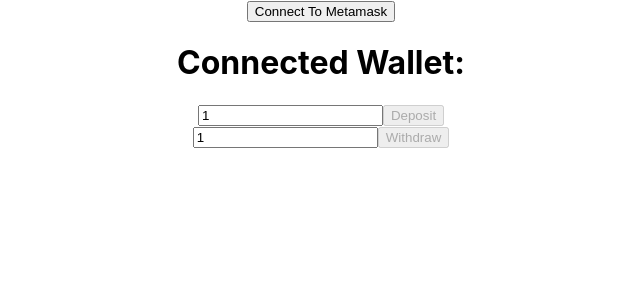
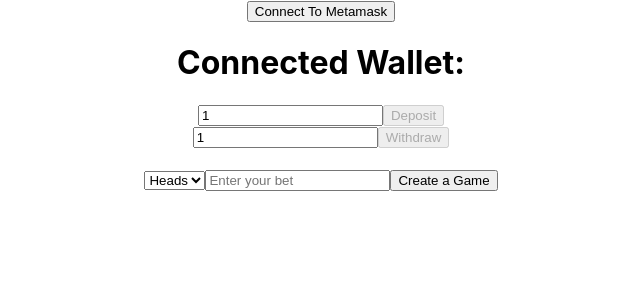
Before and after one commit to dinesh250-star/gamble1, a React (Create React App) app in the folder client/app/: page / in a window 1280 px wide. Shown: the top 300 px of the page, without its empty margins (319-959 px from the left). Built offline with nearby package versions, Linux system fonts and the light colour scheme; the HTML template or start-up script is replaced by a standard one.

Commit message:
adding balance module

```diff
--- a/client/app/src/App.js
+++ b/client/app/src/App.js
@@ -4,6 +4,8 @@
 import Login from "./Components/Login/Login";
 import Deposit from "./Components/Deposit/Deposit";
 import Withdraw from "./Components/Withdraw/Withdraw";
+import CreateMatch from "./Components/CoinGame/CreateMatch";
+import Balance from "./Components/Balance/Balance";
 
 function App() {
   return (
@@ -11,6 +13,8 @@
       <Login />
       <Deposit />
       <Withdraw />
+      <Balance />
+      <CreateMatch />
     </div>
   );
 }
--- /dev/null
+++ b/client/app/src/Components/Balance/Balance.js
@@ -0,0 +1,32 @@
+import Axios from "axios";
+import { useEffect, useState } from "react";
+import { useSelector } from "react-redux";
+
+const Balance = () => {
+  const [balance, setBalance] = useState("");
+  const deposit = useSelector((state) => state.db.depositCount);
+  const withdraw = useSelector((state) => state.db.withdrawCount);
+  const acc = useSelector((state) => state.db.userAcc);
+  const logIn = useSelector((state) => state.db.loggedIn);
+  useEffect(() => {
+    const balance = async () => {
+      Axios.get(`http://localhost:3001/balance/${acc}`).then((response) => {
+        setBalance(response.data[0]);
+      });
+    };
+    if (logIn) {
+      balance();
+    }
+  }, [acc, logIn, deposit, withdraw]);
+  //   const balances = async () => {
+  //     await Axios.get(`http://localhost:3001/balance/${acc}`).then((response) => {
+  //       console.log(response.data[0]);
+  //     });
+  //   };
+  return (
+    <div>
+      <h1>{balance}</h1>
+    </div>
+  );
+};
+export default Balance;
--- /dev/null
+++ b/client/app/src/Components/CoinGame/CreateMatch.js
@@ -0,0 +1,35 @@
+import { useState } from "react";
+
+const CreateMatch = () => {
+  const [coin, setCoin] = useState("Heads");
+  const [bet, setBet] = useState(0);
+
+  const submitHandler = (e) => {
+    e.preventDefault();
+  };
+  const coinValue = (e) => {
+    setCoin(e.target.value);
+  };
+  const amount = (e) => {
+    setBet(e.target.value);
+  };
+
+  return (
+    <div>
+      <form onSubmit={submitHandler}>
+        <select name="Coin" required onChange={coinValue}>
+          <option value="Heads">Heads</option>
+          <option value="Tails">Tails</option>
+        </select>
+        <input
+          type="number"
+          placeholder="Enter your bet"
+          required
+          onChange={amount}
+        ></input>
+        <button>Create a Game</button>
+      </form>
+    </div>
+  );
+};
+export default CreateMatch;
--- a/client/app/src/Components/Deposit/Deposit.js
+++ b/client/app/src/Components/Deposit/Deposit.js
@@ -1,14 +1,14 @@
 import { useState } from "react";
 import { ethers } from "ethers";
-import { useSelector } from "react-redux";
-//b
+import { useDispatch, useSelector } from "react-redux";
+import { dbActions } from "../../store/dbSlice";
 import axios from "axios";
 import Gamble from "../../artifacts/contracts/Gamble.sol/Gamble.json";
 import { Logger } from "ethers/lib/utils";
 const Deposit = () => {
   const acc = useSelector((state) => state.db.userAcc);
   const [matic, setMatic] = useState(1);
-
+  const dispatch = useDispatch();
   const [getUBalance, setGetUBalance] = useState(0);
   const logInState = useSelector((state) => state.db.loggedIn);
   const gambleAddress = useSelector((state) => state.db.address);
@@ -56,6 +56,8 @@
         console.log(transaction, receipt);
         updateDepositInDb();
         alert("Succesfully Deposited");
+        dispatch(dbActions.depositListener());
+        setMatic(1);
       } catch (error) {
         if (error.code === Logger.errors.TRANSACTION_REPLACED) {
           if (error.cancelled) {
@@ -70,6 +72,8 @@
             console.log(error.replacement, error.receipt);
             updateDepositInDb();
             alert("Successfully Deposited");
+            dispatch(dbActions.depositListener());
+            setMatic(1);
           }
         }
       }
--- a/client/app/src/Components/Withdraw/Withdraw.js
+++ b/client/app/src/Components/Withdraw/Withdraw.js
@@ -1,13 +1,15 @@
 import axios from "axios";
 import { Logger } from "ethers/lib/utils";
 import { useState } from "react";
-import { useSelector } from "react-redux";
+import { useDispatch, useSelector } from "react-redux";
 import { ethers } from "ethers";
 import Gamble from "../../artifacts/contracts/Gamble.sol/Gamble.json";
+import { dbActions } from "../../store/dbSlice";
 const Withdraw = () => {
   const [wValue, setWValue] = useState(1);
   const [withdrawB, setWithdrawB] = useState(false);
   const logInState = useSelector((state) => state.db.loggedIn);
+  const dispatch = useDispatch();
   const acc = useSelector((state) => state.db.userAcc);
   const gambleAddress = useSelector((state) => state.db.address);
   if (logInState) {
@@ -68,6 +70,8 @@
           console.log(transaction, receipt);
 
           alert("Successful Withdraw");
+          dispatch(dbActions.withdrawListener());
+          setWValue(1);
         } catch (error) {
           if (error.code === Logger.errors.TRANSACTION_REPLACED) {
             if (error.cancelled) {
@@ -82,6 +86,8 @@
               console.log("speed up");
               console.log(error.replacement, error.receipt);
               alert("Successful Withdraw");
+              dispatch(dbActions.withdrawListener());
+              setWValue(1);
             }
           }
         }
--- a/client/app/src/store/dbSlice.js
+++ b/client/app/src/store/dbSlice.js
@@ -7,6 +7,8 @@
     userAcc: "",
     loggedIn: false,
     address: "0x1EcE8f3b4EeB3c9f10804E32d47C67Bb6F30395C",
+    depositCount: 0,
+    withdrawCount: 0,
   },
   reducers: {
     fetchUserData(state, action) {
@@ -39,6 +41,12 @@
       const acc = action.payload;
       state.userAcc = acc;
     },
+    depositListener(state, action) {
+      state.depositCount += 1;
+    },
+    withdrawListener(state, action) {
+      state.withdrawCount += 1;
+    },
   },
 });
 
```
Also changed, not shown: 1 other file (tests, documents, lock files or other folders).
